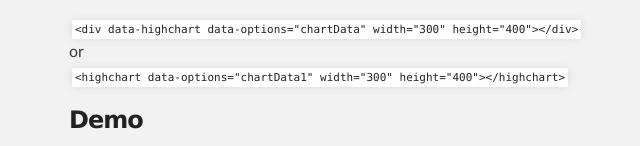
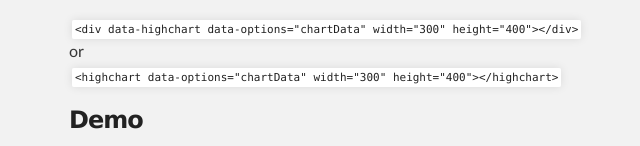
Before and after one commit to bharrat/ngHighcharts, a plain HTML site: page index.html in a window 1280 px wide. Shown: the part 602-748 px from the top of the page, 161-801 px from the left. Drawn offline with nearby package versions, Linux system fonts and the light colour scheme.

Commit message:
Update index.html

```diff
--- a/index.html
+++ b/index.html
@@ -70,7 +70,7 @@
                     </code>
                     <br/>or<br/>
                     <code>
-                        &lt;highchart data-options=&quot;chartData1&quot; width=&quot;300&quot; height=&quot;400&quot;&gt;&lt;/highchart&gt;
+                        &lt;highchart data-options=&quot;chartData&quot; width=&quot;300&quot; height=&quot;400&quot;&gt;&lt;/highchart&gt;
                     </code>
                 </p>
             </div>
```
